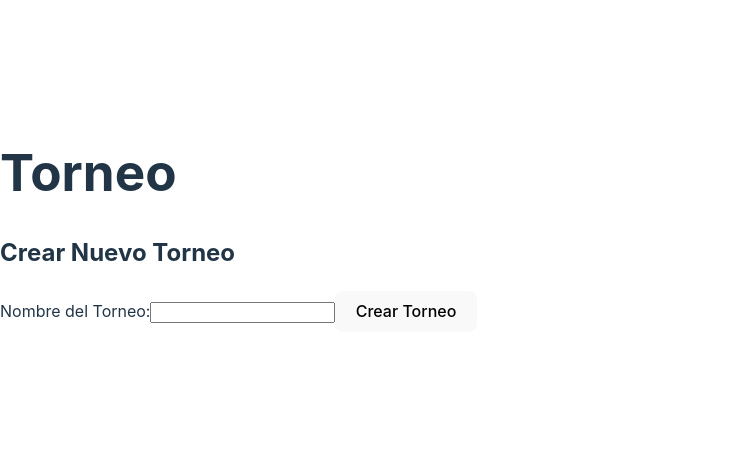
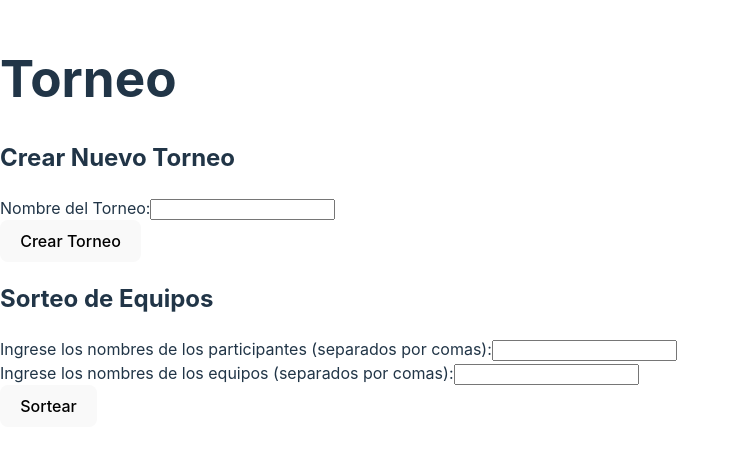
Before and after one commit to didier898/proyecto_fifa, a React (Vite) app: page / in a window 1280 px wide. Shown: the part 179-630 px from the top of the page, without its empty margins (0-739 px from the left). Built offline with nearby package versions, Linux system fonts and the light colour scheme.

Commit message:
commit de seccion sortear participantes y equipos

```diff
--- a/src/components/Torneo.jsx
+++ b/src/components/Torneo.jsx
@@ -1,33 +1,116 @@
 import React, { useState } from 'react';
-
+import { shuffle } from 'lodash';
 
 const Torneo = () => {
   const [nombreTorneo, setNombreTorneo] = useState('');
+  const [participantes, setParticipantes] = useState('');
+  const [equipos, setEquipos] = useState('');
+  const [sorteoRealizado, setSorteoRealizado] = useState(false);
+  const [resultadosSorteo, setResultadosSorteo] = useState([]);
+  const [torneoCreado, setTorneoCreado] = useState(false);
 
-    const handleNombreChange = (event) => {
+  const handleNombreTorneoChange = (event) => {
     setNombreTorneo(event.target.value);
   };
 
-    const handleSubmit = (event) => {
-      event.preventDefault();
-      // Aquí podrías realizar alguna acción con el nombre del torneo, como guardarlo en la base de datos o realizar otros cálculos relacionados con el torneo.
-      alert(`¡Torneo "${nombreTorneo}" creado correctamente!`);
-      setNombreTorneo(''); // Reiniciamos el campo del formulario después de enviarlo.
+  const handleParticipantesChange = (event) => {
+    setParticipantes(event.target.value);
+  };
+
+  const handleEquiposChange = (event) => {
+    setEquipos(event.target.value);
+  };
+
+  const handleCrearTorneo = () => {
+    setTorneoCreado(true);
+    setSorteoRealizado(false);
+    setResultadosSorteo([]);
+  };
+
+  const handleSortearEquipos = () => {
+    const participantesArray = participantes.split(',').map((participante) => participante.trim());
+    const equiposArray = equipos.split(',').map((equipo) => equipo.trim());
+
+    if (participantesArray.length === equiposArray.length) {
+      const participantesAleatorios = shuffle([...participantesArray]);
+      const resultados = participantesAleatorios.map((participante, index) => ({
+        participante,
+        equipo: equiposArray[index],
+      }));
+      setResultadosSorteo(resultados);
+      setSorteoRealizado(true);
+    } else {
+      alert('Error: La cantidad de participantes debe ser igual a la cantidad de equipos.');
+    }
   };
 
   return (
     <div>
       <h1>Torneo</h1>
+
+      {!sorteoRealizado && (
         <section>
           <h2>Crear Nuevo Torneo</h2>
-          <form onSubmit={handleSubmit}>
+          <div>
             <label>
               Nombre del Torneo:
-              <input type="text" value={nombreTorneo} onChange={handleNombreChange} />
+              <input type="text" value={nombreTorneo} onChange={handleNombreTorneoChange} />
             </label>
-            <button type="submit">Crear Torneo</button>
-          </form>
+          </div>
+          <div>
+            <button onClick={handleCrearTorneo}>Crear Torneo</button>
+            {torneoCreado && <span> - Torneo creado correctamente</span>}
+          </div>
         </section>
+      )}
+
+      <section>
+        <h2>Sorteo de Equipos</h2>
+        {!sorteoRealizado && (
+          <div>
+            <label>
+              Ingrese los nombres de los participantes (separados por comas):
+              <input type="text" value={participantes} onChange={handleParticipantesChange} />
+            </label>
+          </div>
+        )}
+        {!sorteoRealizado && (
+          <div>
+            <label>
+              Ingrese los nombres de los equipos (separados por comas):
+              <input type="text" value={equipos} onChange={handleEquiposChange} />
+            </label>
+          </div>
+        )}
+        {!sorteoRealizado && (
+          <div>
+            <button onClick={handleSortearEquipos}>Sortear</button>
+          </div>
+        )}
+      </section>
+
+      {sorteoRealizado && (
+        <section>
+          <h2>Resultados del Sorteo</h2>
+          <p>Torneo: {nombreTorneo}</p>
+          <table>
+            <thead>
+              <tr>
+                <th>Participante</th>
+                <th>Equipo Asignado</th>
+              </tr>
+            </thead>
+            <tbody>
+              {resultadosSorteo.map((resultado, index) => (
+                <tr key={index}>
+                  <td>{resultado.participante}</td>
+                  <td>{resultado.equipo}</td>
+                </tr>
+              ))}
+            </tbody>
+          </table>
+        </section>
+      )}
     </div>
   );
 };
```
Lines whose indentation alone changed are shown as unchanged.
